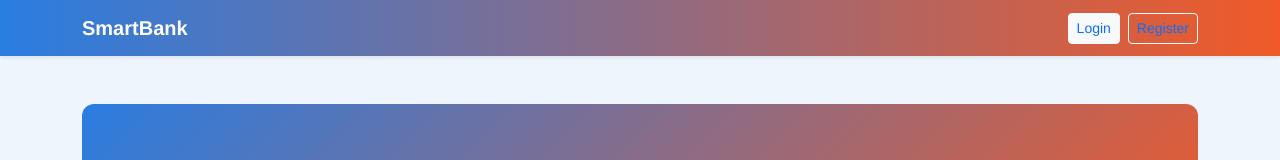
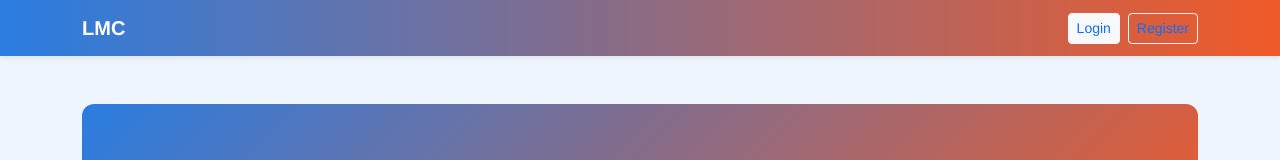
Before and after one commit to Randipa/lmc, a React (Vite) app in the folder frontend/: page / in a window 1280 px wide. Shown: the top 160 px of the page. Built offline with nearby package versions, Linux system fonts and the light colour scheme.

Commit message:
Change navbar branding

```diff
--- a/frontend/src/components/Navbar.jsx
+++ b/frontend/src/components/Navbar.jsx
@@ -12,7 +12,7 @@ const Navbar = () => {
   return (
     <nav className="navbar navbar-expand-lg navbar-custom shadow-sm">
       <div className="container">
-        <Link className="navbar-brand text-white fw-bold" to="/">SmartBank</Link>
+        <Link className="navbar-brand text-white fw-bold" to="/">LMC</Link>
         <div className="ms-auto">
           {user ? (
             <button className="btn btn-sm btn-light text-primary" onClick={handleLogout}>
```
